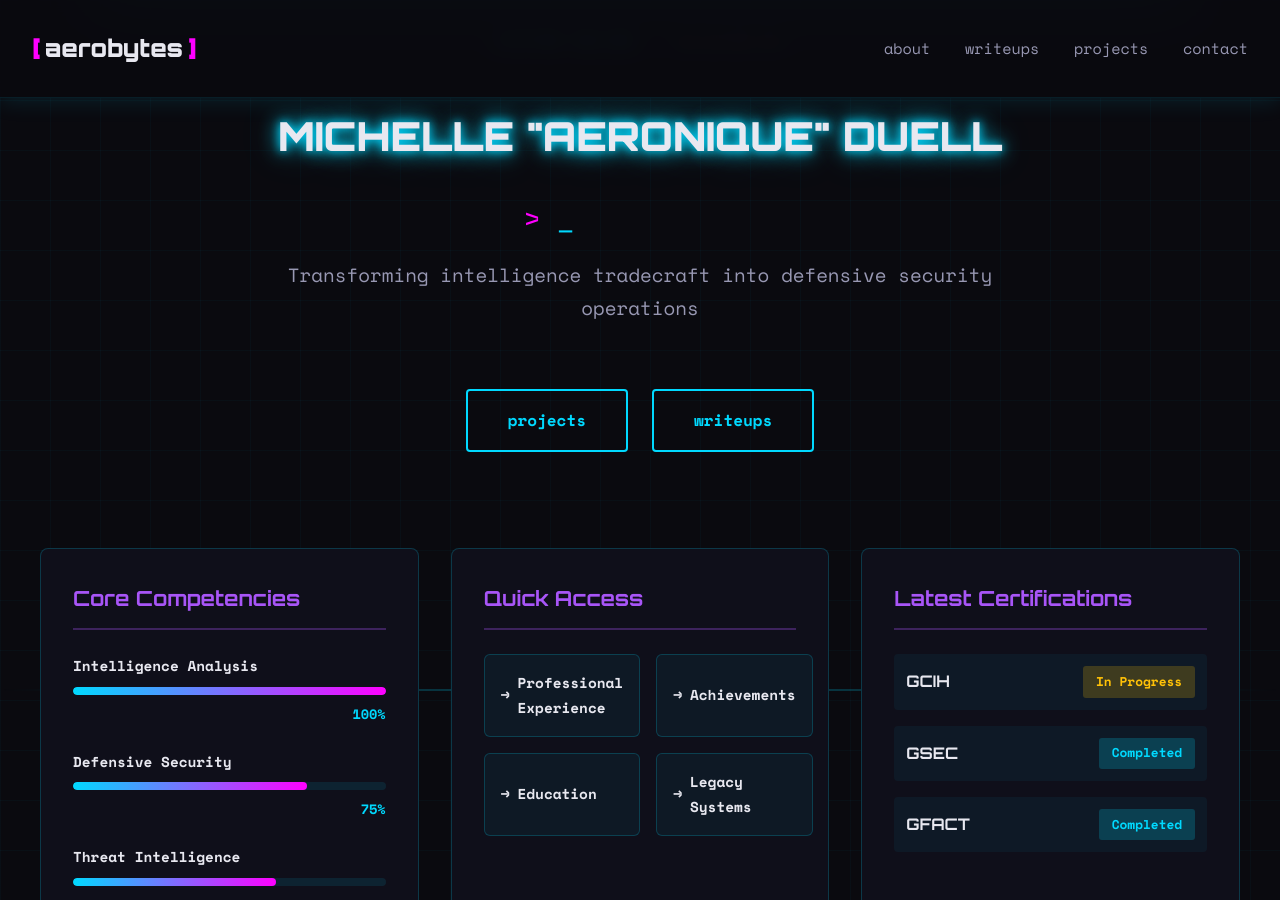
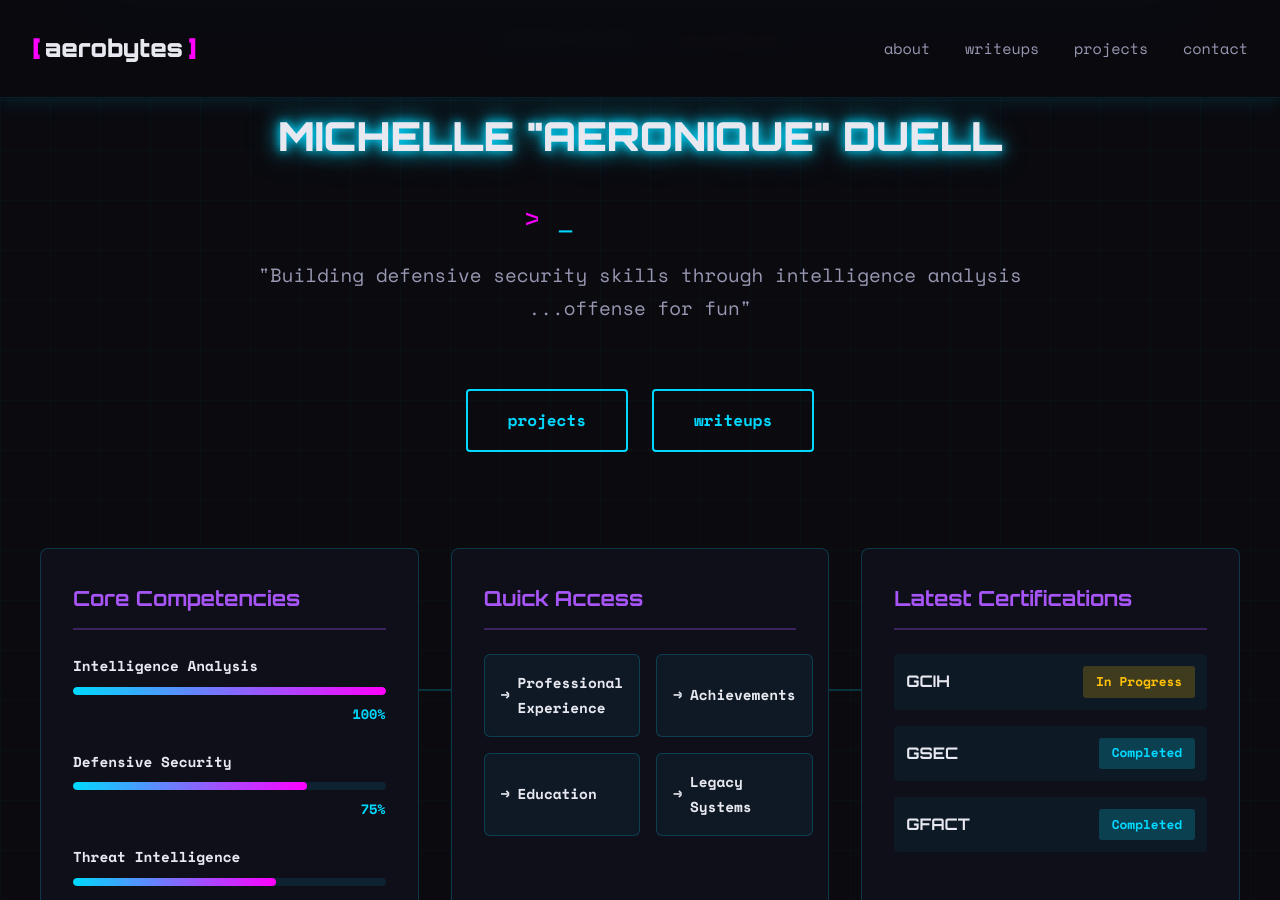
Before and after one commit to Aeronique/aerobytes-site, a Jekyll site: the page built from index.html, in a window 1280 px wide and 900 px high, scrolled down 442 px. Built offline with Jekyll 4.4.1, drawn with Linux system fonts in a browser that asks for light colours.

Commit message:
Update index.html

```diff
--- a/index.html
+++ b/index.html
@@ -22,7 +22,7 @@ title: Home
             <span class="rotating-text">intelligence analyst</span>
             <span class="cursor">_</span>
         </p>
-        <p class="tagline">Transforming intelligence tradecraft into defensive security operations</p>
+        <p class="tagline">"Building defensive security skills through intelligence analysis ...offense for fun"</p>
     </div>
 
     <div class="main-actions">
```
